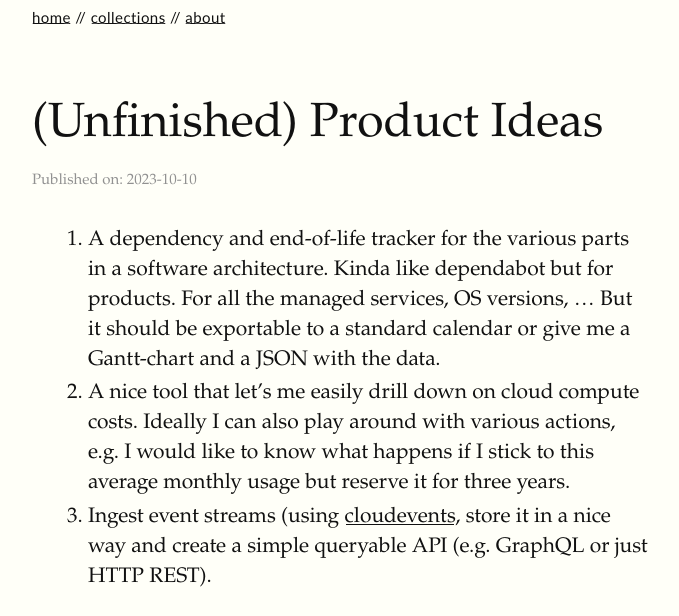
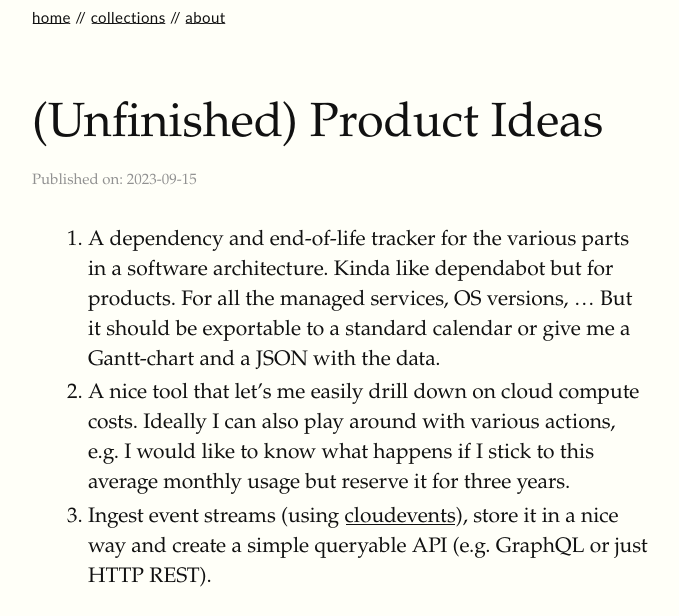
Before and after one commit to samuelsmal/samuelsmal.github.io, a Jekyll site: the page built from collections/_collections/product-ideas.md, in a window 1280 px wide. Shown: the top 616 px of the page, without its empty margins (128-807 px from the left). Built offline with Jekyll 4.4.1, drawn with Linux system fonts in a browser that asks for light colours.

Commit message:
weird timeformat issues???

```diff
--- a/_config.yml
+++ b/_config.yml
@@ -1,11 +1,9 @@
 title: samuelsmal
 email: savoba@pm.me
 description: >- # this means to ignore newlines until "baseurl:"
-  Write an awesome description for your new site here. You can edit this
-  line in _config.yml. It will appear in your document head meta (for
-  Google search results) and in your feed.xml site description.
+  Another blog! Woobwoob!
 baseurl: "" # the subpath of your site, e.g. /blog
-url: "" # the base hostname & protocol for your site, e.g. http://example.com
+url: "https://samuelsmal.github.io" # the base hostname & protocol for your site, e.g. http://example.com
 github_username: samuelsmal
 
 
--- a/collections/_collections/product_ideas.md
+++ b/collections/_collections/product-ideas.md
@@ -1,9 +1,8 @@
 ---
 layout: post
-title: (Unfinished) Product Ideas
-date: 2023-10-10
-description: |
-  A list (ha) of ideas that I would like to see come to live.
+title: "(Unfinished) Product Ideas"
+date: 2023-09-15
+description: "A list (ha) of ideas that I would like to see come to life."
 ---
 
 1. A dependency and end-of-life tracker for the various parts in a software architecture. Kinda like
@@ -12,5 +11,5 @@ description: |
 2. A nice tool that let's me easily drill down on cloud compute costs. Ideally I can also play
    around with various actions, e.g. I would like to know what happens if I stick to this average
    monthly usage but reserve it for three years.
-3. Ingest event streams (using [cloudevents](https://cloudevents.io/), store it in a nice way and
+3. Ingest event streams (using [cloudevents](https://cloudevents.io/)), store it in a nice way and
    create a simple queryable API (e.g. GraphQL or just HTTP REST).
```
Also changed, not shown: collections/_collections/principles.md (+2 -1 lines), collections/_drafts/the-cost-of-managed-services.md (+1 -1 lines).
